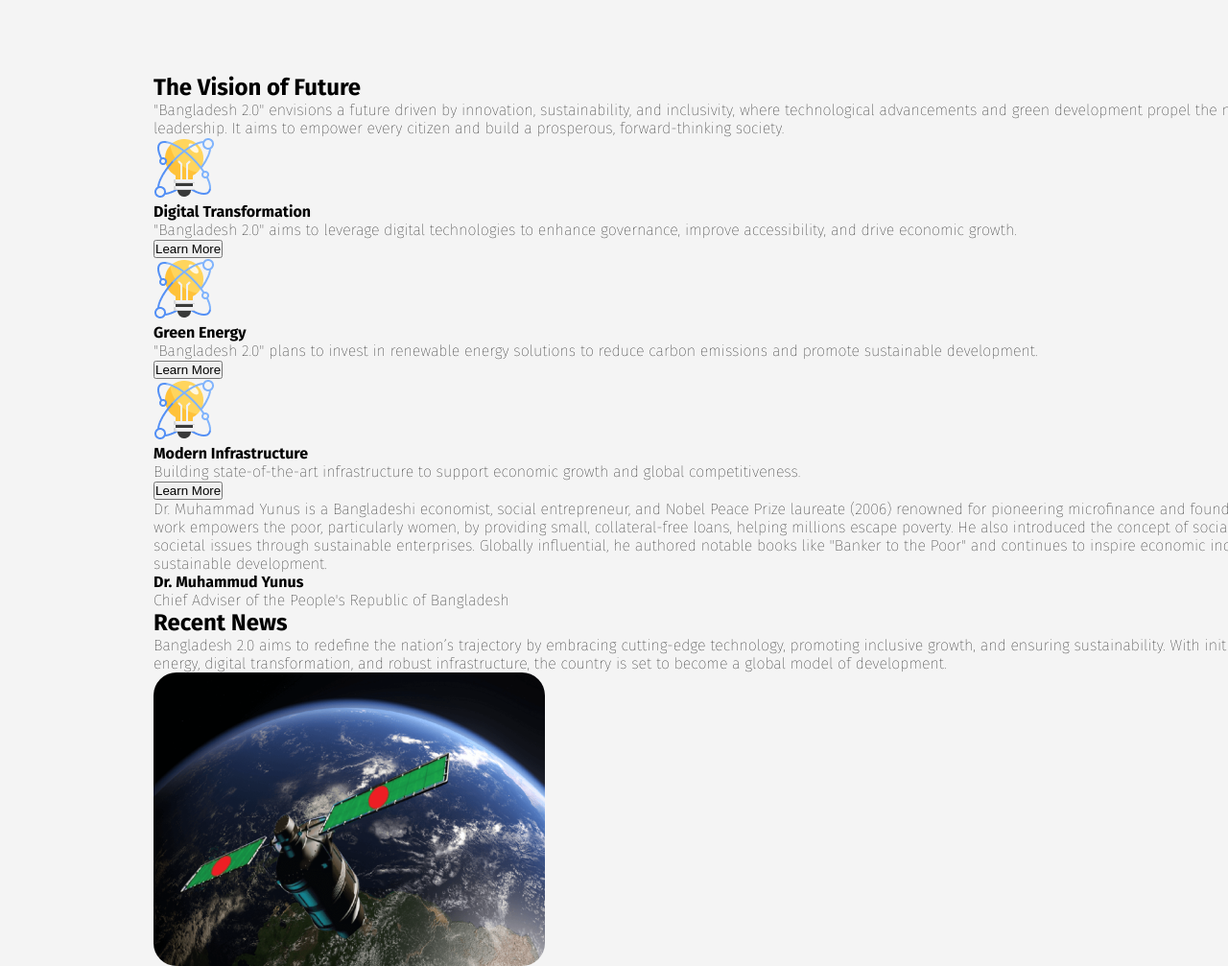
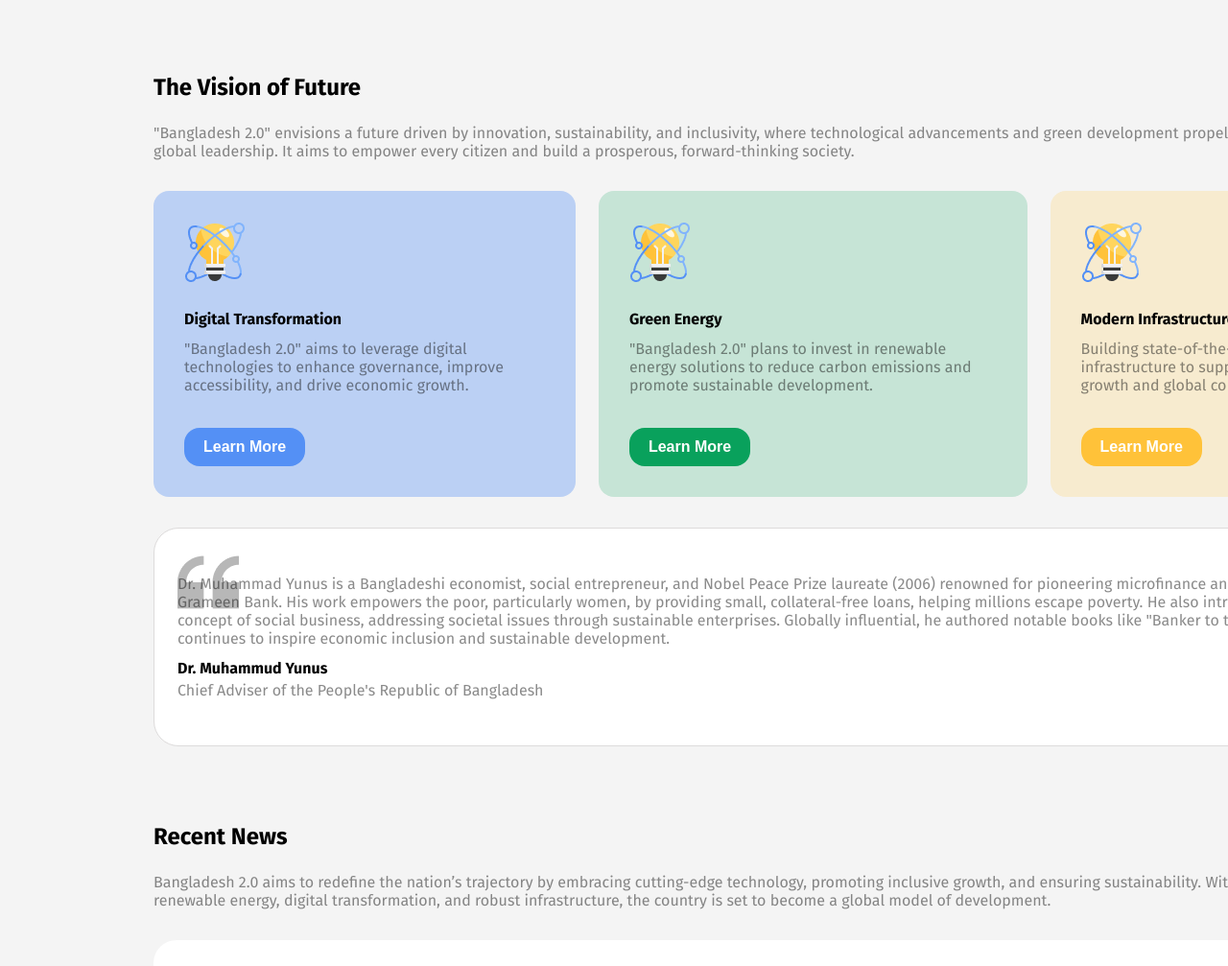
Before and after one commit to AmmFahim/assignment-one, a plain HTML site: page index.html in a window 1280 px wide. Shown: the part 1205-2212 px from the top of the page at 96% size. Drawn offline with Linux system fonts and the light colour scheme.

Commit message:
I have completed my full projec

```diff
--- a/index.html
+++ b/index.html
@@ -4,7 +4,7 @@
 <head>
     <meta charset="UTF-8">
     <meta name="viewport" content="width=device-width, initial-scale=1.0">
-    <title>Bangladesh 3.0</title>
+    <title>Bangladesh 2.0</title>
     <link rel="preconnect" href="https://fonts.googleapis.com">
     <link rel="preconnect" href="https://fonts.gstatic.com" crossorigin>
     <link
@@ -60,25 +60,25 @@
                 </div>
             </div>
         </section>
-        <section class="The-Vision-of-Future">
+        <section class="future-visions">
             <h1>The Vision of Future</h1>
             <p>"Bangladesh 2.0" envisions a future driven by innovation, sustainability, and inclusivity, where technological advancements and green development propel the nation towards global leadership. It aims to empower every citizen and build a prosperous, forward-thinking society.
             </p>
             <div class="visions">
-                <div class="a">
+                <div class="one">
                     <img src="assets/card-icon.png" alt="">
                     <h4>Digital Transformation</h4>
                     <p> "Bangladesh 2.0" aims to leverage digital technologies to enhance governance, improve accessibility, and drive economic growth.</p>
                     <button class="btn-1 button-effect">Learn More</button>
                 </div>
-                <div class="b">
+                <div class="two">
                     <img src="assets/card-icon.png" alt="">
                     <h4>Green Energy</h4>
                     <p>"Bangladesh 2.0" plans to invest in renewable energy solutions to reduce carbon emissions and promote sustainable development.
                     </p>
                     <button class="btn-2 button-effect">Learn More</button>
                 </div>
-                <div class="c">
+                <div class="three">
                     <img src="assets/card-icon.png" alt="">
                     <h4>Modern Infrastructure</h4>
                     <p>Building state-of-the-art infrastructure to support economic growth and global competitiveness.
@@ -87,7 +87,7 @@
                 </div>
             </div>
         </section>
-        <div class="yunus">
+        <div class="Chief Adviser yunus">
             <p class="p">Dr. Muhammad Yunus is a Bangladeshi economist, social entrepreneur, and Nobel Peace Prize
                 laureate (2006) renowned for pioneering microfinance and founding Grameen Bank. His work empowers the
                 poor, particularly women, by providing small, collateral-free loans, helping millions escape poverty. He
@@ -100,20 +100,20 @@
         </div>
         <section>
             <h1>Recent News</h1>
-            <p class="para m">Bangladesh 2.0 aims to redefine the nation’s trajectory by embracing cutting-edge
+            <p class="UiText m">Bangladesh 2.0 aims to redefine the nation’s trajectory by embracing cutting-edge
                 technology, promoting inclusive growth, and ensuring sustainability. With initiatives in renewable
                 energy, digital transformation, and robust infrastructure, the country is set to become a global model
                 of development.</p>
-            <div class="Recent-News">
+            <div class="latest-News">
                 <div><img style="border-radius: 24px;" src="assets/satelite.png" alt=""></div>
-                <div class="recent-1">
+                <div class="latest-1">
                     <h2>Bangladesh Launches New Satellite</h2>
                     <img style="margin-top: 12px;" src="assets/al-jazeera.png" alt="">
-                    <div class="para" style="display: flex; gap: 12px;padding-bottom: 12px;padding-top: 12px;">
+                    <div class="UiText" style="display: flex; gap: 12px;padding-bottom: 12px;padding-top: 12px;">
                         <p>Date: 05/01/2025</p>
                         <p>Time: 10.25 PM</p>
                     </div>
-                    <p class="para" style="margin-bottom: 48px;">Not until the creation and maintenance of decent
+                    <p class="UiText" style="margin-bottom: 48px;">Not until the creation and maintenance of decent
                         conditions of life for all people
                         are recognized and accepted as a common obligation of all people and all countries—not until
                         then shall we,
@@ -121,16 +121,16 @@
                     <button class="banner-third-section button-effect">Read More</button>
                 </div>
             </div>
-            <div class="Recent-News">
+            <div class="latest-News">
 
-                <div class="recent-1">
+                <div class="latest-1">
                     <h2>Bangladesh Launches New Satellite</h2>
                     <img style="margin-top: 12px;" src="assets/al-jazeera.png" alt="">
-                    <div class="para" style="display: flex; gap: 12px;padding-bottom: 12px;padding-top: 12px;">
+                    <div class="UiText" style="display: flex; gap: 12px;padding-bottom: 12px;padding-top: 12px;">
                         <p>Date: 05/01/2025</p>
                         <p>Time: 10.25 PM</p>
                     </div>
-                    <p class="para" style="margin-bottom: 48px;">Not until the creation and maintenance of decent
+                    <p class="UiText" style="margin-bottom: 48px;">Not until the creation and maintenance of decent
                         conditions of life for all people
                         are recognized and accepted as a common obligation of all people and all countries—not until
                         then shall we,
@@ -139,16 +139,16 @@
                 </div>
                 <div><img style="border-radius: 24px;" src="assets/satelite.png" alt=""></div>
             </div>
-            <div class="Recent-News">
+            <div class="latest-News">
                 <div><img style="border-radius: 24px;" src="assets/satelite.png" alt=""></div>
-                <div class="recent-1">
+                <div class="latest-1">
                     <h2>Bangladesh Launches New Satellite</h2>
                     <img style="margin-top: 12px;" src="assets/al-jazeera.png" alt="">
-                    <div class="para" style="display: flex; gap: 12px;padding-bottom: 12px;padding-top: 12px;">
+                    <div class="UiText" style="display: flex; gap: 12px;padding-bottom: 12px;padding-top: 12px;">
                         <p>Date: 05/01/2025</p>
                         <p>Time: 10.25 PM</p>
                     </div>
-                    <p class="para" style="margin-bottom: 48px;">Not until the creation and maintenance of decent
+                    <p class="UiText" style="margin-bottom: 48px;">Not until the creation and maintenance of decent
                         conditions of life for all people
                         are recognized and accepted as a common obligation of all people and all countries—not until
                         then shall we,
@@ -159,7 +159,7 @@
         </section>
         <section class="donate">
             <h1>Donate Today</h1>
-            <p class="para">Bangladesh 2.0 aims to redefine the nation’s trajectory by embracing cutting-edge
+            <p class="UiText">Bangladesh 2.0 aims to redefine the nation’s trajectory by embracing cutting-edge
                 technology, promoting
                 inclusive growth, and ensuring sustainability. <br> With initiatives in renewable energy, digital
                 transformation, and robust infrastructure.</p>
@@ -174,14 +174,14 @@
         </section>
         <section class="subscribe">
             <h1>Subscribe Newsletter</h1>
-            <p style="margin-top: 16px;margin-bottom: 32px;" class="para">Bangladesh 2.0 aims to redefine the nation’s
+            <p style="margin-top: 16px;margin-bottom: 32px;" class="UiText">Bangladesh 2.0 aims to redefine the nation’s
                 trajectory by embracing cutting-edge <br> technology, promoting
                 inclusive growth.</p>
             <form class="last-btn">
                 <input type="email" name="" id="" placeholder="Enter your email here">
                 <button type="submit">Submit</button>
             </form>
-            <p style="margin-top: 32px;" class="para">We promise not to spam you!</p>
+            <p style="margin-top: 32px;" class="UiText">We promise not to spam you!</p>
         </section>
     </main>
     <footer>
--- a/style/style.css
+++ b/style/style.css
@@ -100,8 +100,149 @@ main {
   font-weight: 400;
 }
 
+/* The Vision of Future */
+.future-visions>p {
+  margin-top: 24px;
+  margin-bottom: 32px;
+  color: #0e0e0e7c;
+  font-weight: 400;
+}
 
-/* donate-part */
+.visions {
+  display: flex;
+  gap: 24px;
+  margin-bottom: 32px;
+}
+
+.visions .one {
+  background-color: #7faaf37d;
+  border-radius: 16px;
+  padding: 32px;
+}
+
+.visions .two {
+  background-color: #C6E4D6;
+  border-radius: 16px;
+  padding: 32px;
+}
+
+.visions .three {
+  background-color: #F7EBCF;
+  border-radius: 16px;
+  padding: 32px;
+}
+
+.visions .one>h4 {
+  margin-top: 24px;
+  margin-bottom: 12px;
+}
+
+.visions .two>h4 {
+  margin-top: 24px;
+  margin-bottom: 12px;
+}
+
+.visions .three>h4 {
+  margin-top: 24px;
+  margin-bottom: 12px;
+}
+
+.visions .one p {
+  color: #0e0e0e7c;
+  font-weight: 400;
+}
+
+.visions .two p {
+  color: #0e0e0e7c;
+  font-weight: 400;
+}
+
+.visions .three p {
+  color: #0e0e0e7c;
+  font-weight: 400;
+}
+
+.btn-1 {
+  background-color: #5490f5;
+  color: white;
+  border-radius: 16px;
+  border: none;
+  padding: 11px 20px;
+  font-weight: 600;
+  font-size: 16px;
+  margin-top: 35px;
+}
+
+.btn-2 {
+  background-color: #09a15c;
+  color: white;
+  border-radius: 16px;
+  border: none;
+  padding: 11px 20px;
+  font-weight: 600;
+  font-size: 16px;
+  margin-top: 35px;
+}
+
+.btn-3 {
+  background-color: #ffc239;
+  color: white;
+  border-radius: 16px;
+  border: none;
+  padding: 11px 20px;
+  font-weight: 600;
+  font-size: 16px;
+  margin-top: 35px;
+}
+
+/* Chief Adviser Dr. Muhammad Yunus-part */
+.Chief {
+  background-color: white;
+  border: .5px solid rgb(221, 219, 219);
+  padding: 24px 24px 48px;
+  border-radius: 26px;
+  margin-bottom: 80px;
+}
+
+.p {
+  background-image: url(../assets/quote-bg.png);
+  background-repeat: no-repeat;
+  background-position: top left;
+  padding-top: 24px;
+  ;
+}
+
+.Chief p {
+  color: #0e0e0e7c;
+  font-weight: 400;
+}
+
+.Chief h4 {
+  margin-top: 12px;
+  margin-bottom: 4px;
+}
+
+/* Recent News-part */
+.UiText {
+  color: #0e0e0e7c;
+  font-weight: 400;
+}
+
+.latest-News {
+  display: flex;
+  background-color: white;
+  border-radius: 24px;
+  padding: 56px 48px;
+  gap: 32px;
+  margin-bottom: 24px;
+}
+
+.m {
+  margin-top: 24px;
+  margin-bottom: 32px;
+}
+
+/* donation-part-start */
 .donate {
   text-align: center;
 }
@@ -132,7 +273,7 @@ main {
   font-weight: 400;
 }
 
-/* Subscribe Newsletter */
+/* Newsletter Subscription part start  */
 .subscribe {
   background-color: #a5f4d086;
   padding: 80px 100px;
@@ -164,7 +305,7 @@ main {
   background-color: #006a50;
 }
 
-/* footer-part */
+/* footer-part - start */
 footer {
   background-color: white;
   text-align: center;
@@ -180,6 +321,7 @@ footer div {
   gap: 23px;
   padding: 50px 160px;
 }
+/* Footer-part - end */
 /* button-effect-part */
 .button-effect:hover{
 background-color: white;
```
